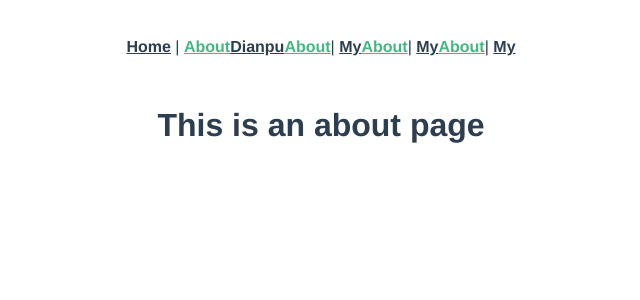
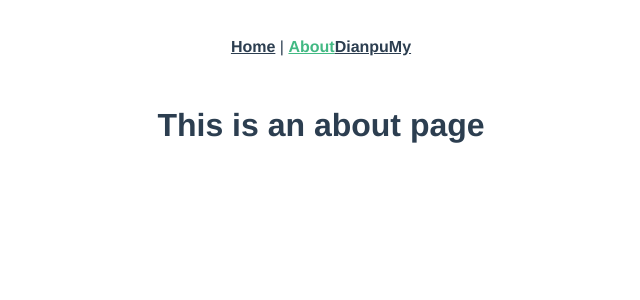
Before and after one commit to zenghao-nb/myself-outbuy, a Vue app: page /about in a window 1280 px wide. Shown: the top 300 px of the page, without its empty margins (319-959 px from the left). Built offline with nearby package versions, Linux system fonts and the light colour scheme.

Commit message:
Update App.vue

```diff
--- a/src/App.vue
+++ b/src/App.vue
@@ -2,21 +2,8 @@
   <div id="app">
     <div id="nav">
       <router-link to="/">Home</router-link> |
-
-
-
       <router-link to="/about">About</router-link>
       <router-link to="/dianpu">Dianpu</router-link>
-
-      <router-link to="/about">About</router-link>|
-      <router-link to="/my">My</router-link>
-
-
-      <router-link to="/about">About</router-link>|
-      <router-link to="/my">My</router-link>
-
-
-      <router-link to="/about">About</router-link>|
       <router-link to="/my">My</router-link>
 
     </div>
```
